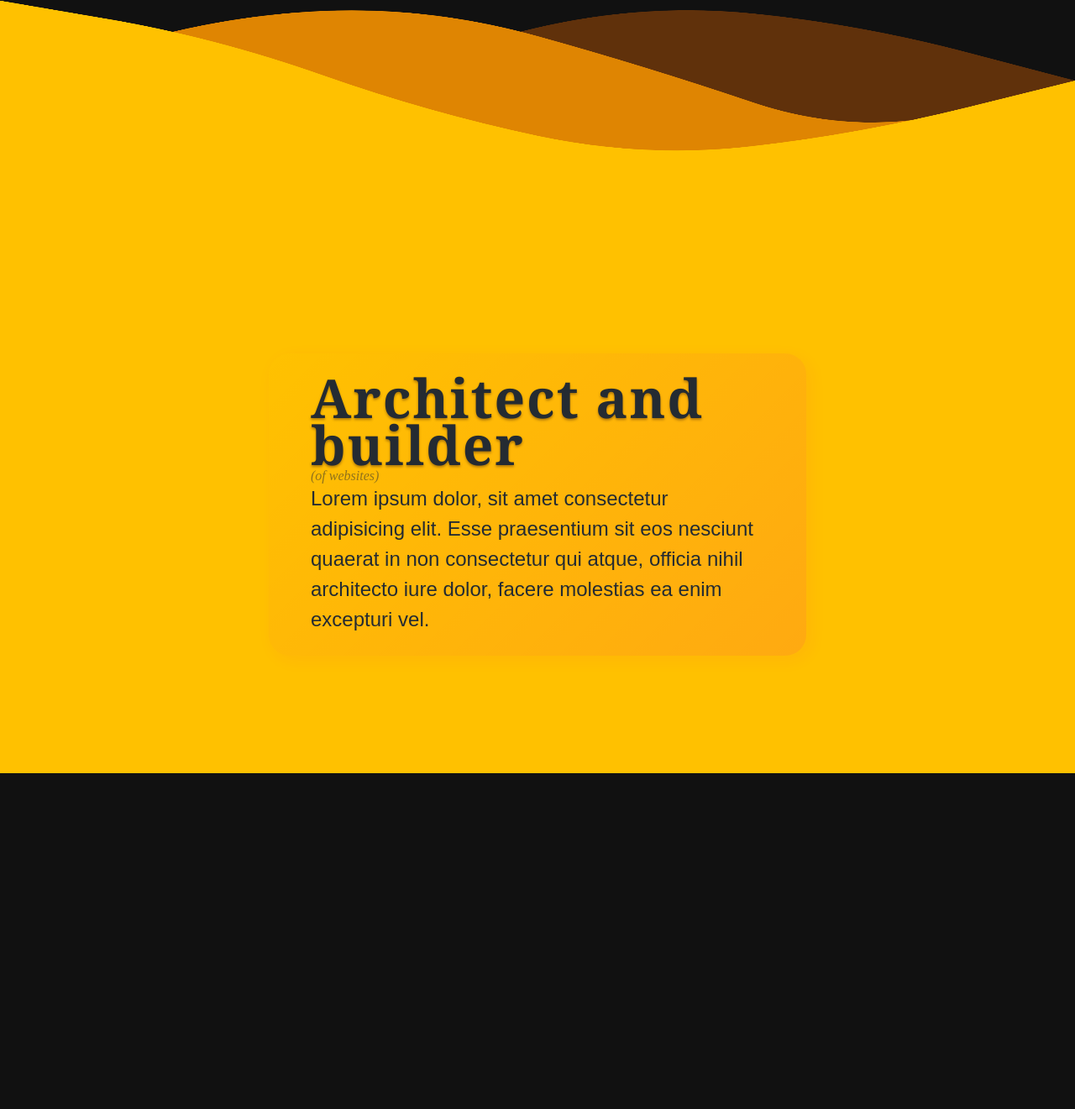
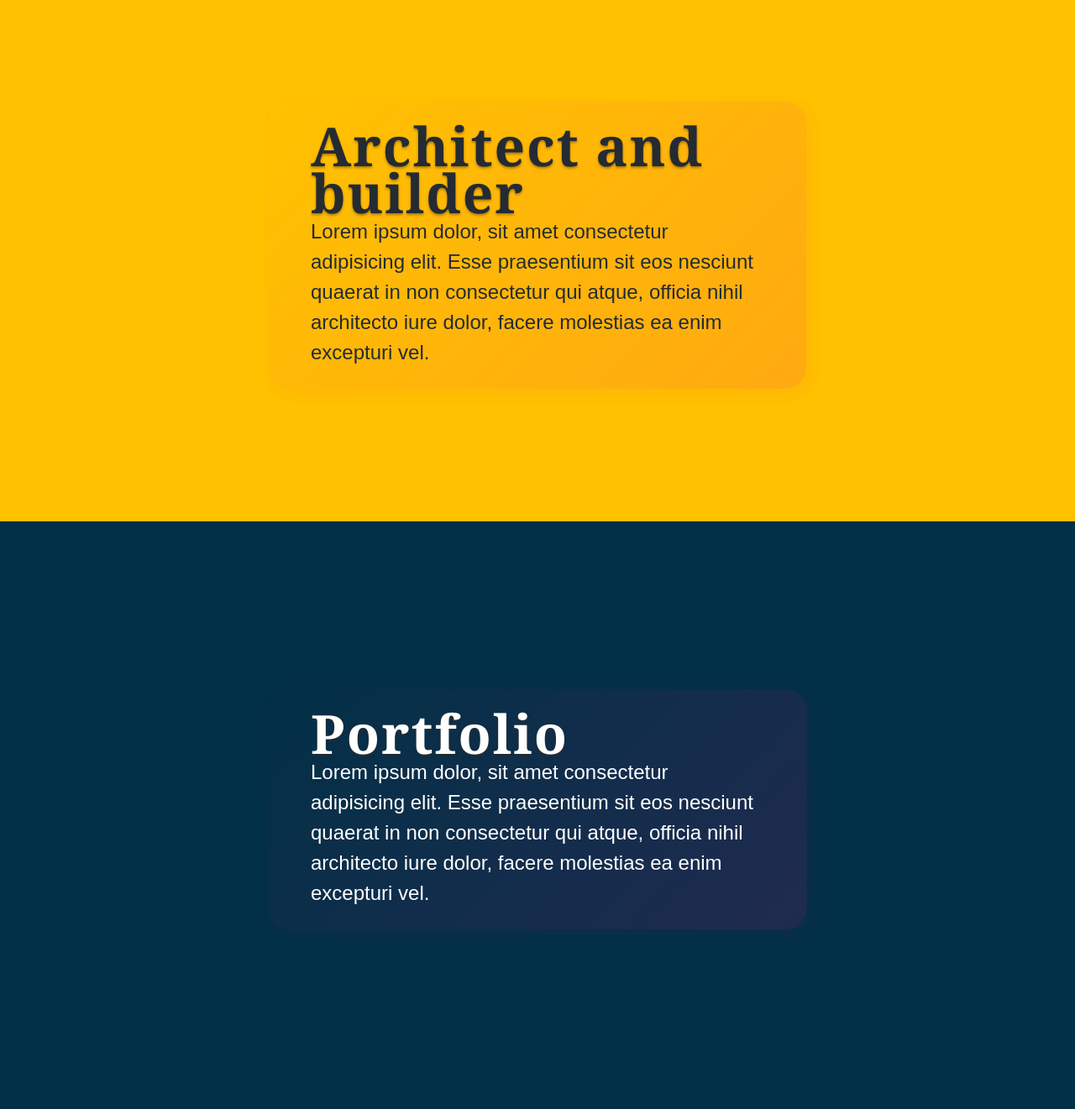
Before and after one commit to GenieMini/myportfolio, a plain HTML site: page index.html in a window 1280 px wide. Shown: the part 665-1986 px from the top of the page at 84% size. Before the commit the page ends 1586 px from the top, so only its background shows below. Drawn offline with Linux system fonts and the light colour scheme; a web font is replaced by a local one.

Commit message:
second article

```diff
--- a/css/style.css
+++ b/css/style.css
@@ -53,11 +53,20 @@ canvas {
 }
 
 #wave {
-  height: 500px;
+  height: 600px;
+  animation: rise 3s ease forwards;
 }
 
 #intro {
   background-color: #ffc100;
+  color: #242b32;
+  height: 500px;
+  padding-top: 200px;
+}
+
+#portfolio {
+  background-color: #023047;
+  color: white;
   height: 500px;
   padding-top: 200px;
 }
@@ -86,7 +95,6 @@ canvas {
 }
 
 .article {
-  color: #242b32;
   border-radius: 25px;
   background: linear-gradient(315deg, #ff008d1f, transparent);
   padding: 25px;
@@ -191,12 +199,17 @@ canvas {
     fill: #fff;
   }
 }
-@keyframes rise {
+/* @keyframes rise {
   from {
     min-height: 70%;
   }
   to {
     min-height: 20%;
+  }
+} */
+@keyframes rise {
+  to {
+    height: 200px;
   }
 }
 
--- a/index.html
+++ b/index.html
@@ -83,7 +83,17 @@
     <div id="intro">
       <div class="article margin25">
         <h2 class="title-text">Architect and builder</h2>
-        <i style="opacity: 50%">(of websites)</i>
+        <p>
+          Lorem ipsum dolor, sit amet consectetur adipisicing elit. Esse
+          praesentium sit eos nesciunt quaerat in non consectetur qui atque,
+          officia nihil architecto iure dolor, facere molestias ea enim
+          excepturi vel.
+        </p>
+      </div>
+    </div>
+    <div id="portfolio">
+      <div class="article margin25">
+        <h2 class="title-text">Portfolio</h2>
         <p>
           Lorem ipsum dolor, sit amet consectetur adipisicing elit. Esse
           praesentium sit eos nesciunt quaerat in non consectetur qui atque,
```
